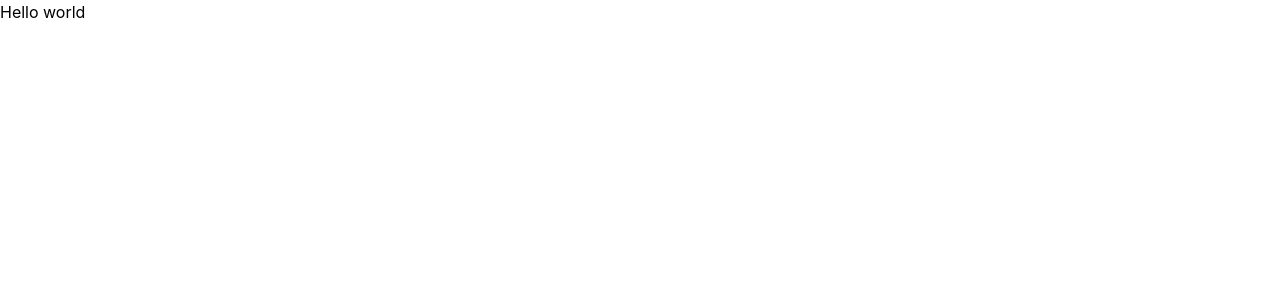
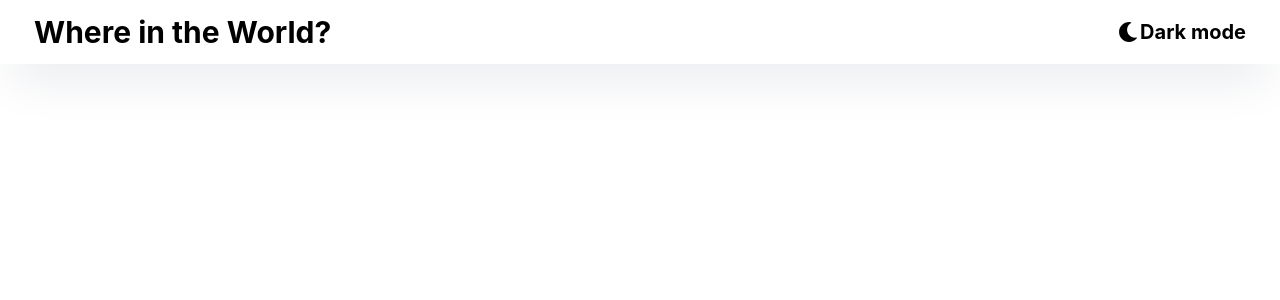
Before and after one commit to Bamania-Rudresh-007/RestApi-Countries-React, a React (Vite) app: page / in a window 1280 px wide. Shown: the top 300 px of the page. Built offline with nearby package versions, Linux system fonts and the light colour scheme.

Commit message:
crate Nav for the home page

```diff
--- a/package.json
+++ b/package.json
@@ -13,6 +13,7 @@
     "@tailwindcss/vite": "^4.2.1",
     "react": "^19.2.4",
     "react-dom": "^19.2.4",
+    "react-icons": "^5.6.0",
     "tailwindcss": "^4.2.1"
   },
   "devDependencies": {
--- a/src/App.jsx
+++ b/src/App.jsx
@@ -1,9 +1,10 @@
 import React from 'react'
+import Nav from './components/home/Nav'
 
 function App() {
   return (
     <div>
-      Hello world
+        <Nav />
     </div>
   )
 }
--- a/src/components/home/Nav.jsx
+++ b/src/components/home/Nav.jsx
@@ -0,0 +1,17 @@
+import React from 'react'
+import { FaMoon } from "react-icons/fa"
+
+function Nav() {
+  return (
+    <div className='flex justify-between px-8.5 py-3.5 shadow-gray-200 shadow-2xl items-center'>
+      <div>
+        <h1 className='text-3xl font-bold'>Where in the World?</h1>
+      </div>
+      <div>
+        <h2 className='flex items-center gap-0.5 font-bold text-xl cursor-pointer'><FaMoon />Dark mode</h2>
+      </div>
+    </div>
+  )
+}
+
+export default Nav
```
Also changed, not shown: 1 other file (tests, documents, lock files or other folders).
